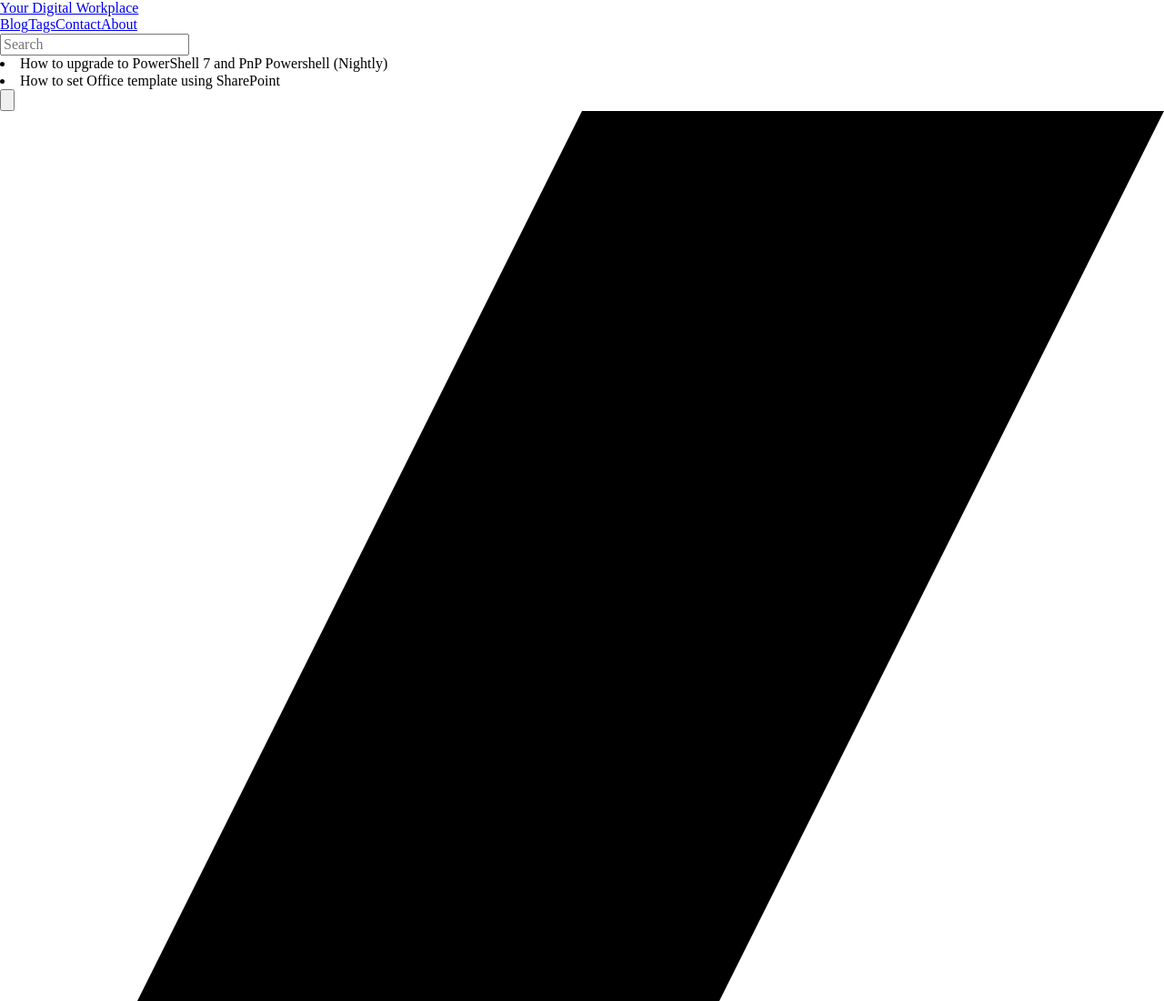
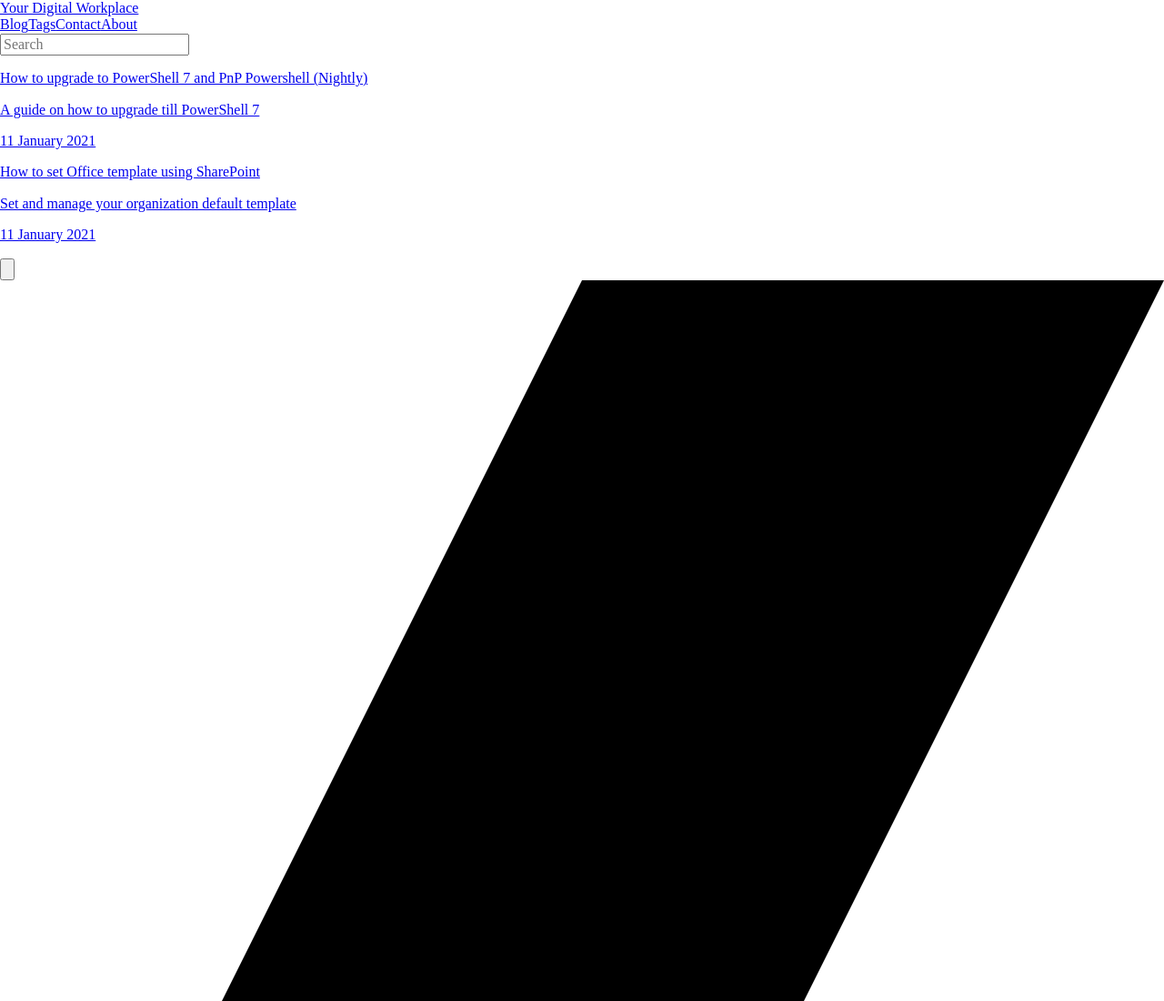
Before and after one commit to NicolasKheirallah/My-M365Blog, a Gatsby site: page / in a window 1280 px wide. Shown: the top 1100 px of the page at 91% size. Built offline with nearby package versions, Linux system fonts and the light colour scheme; Gatsby itself is replaced by a stand-in of ours; some packages are replaced by stand-ins of ours.

Commit message:
Fixed styling

```diff
--- a/src/components/navigation/navigationSearchBar.js
+++ b/src/components/navigation/navigationSearchBar.js
@@ -12,7 +12,7 @@ const NavigationSearchBar = () => {
           frontmatter {
             title
             description
-            date(formatString: "DD,MMMM, YYYY")
+            date(formatString: "DD MMMM YYYY")
             category
           }
           fields {
@@ -42,12 +42,6 @@ const NavigationSearchBar = () => {
     const posts = hasSearchResults
         ? filteredData
         : allPosts
-
-        console.log(posts);
-
-        {posts.map(({node}) => {
-          console.log(node)
-          })}
     return (
         <div class="navSearch">
             <input
@@ -56,17 +50,21 @@ const NavigationSearchBar = () => {
                 name="Search-field"
                 placeholder="Search"
                 onChange={handleInputChange}
-                class="dark:bg-gray-700 bg-opacity-40 rounded border border-gray-700 focus:ring-2 focus:shadow-lg text-base outline-none text-gray-100 py-1 px-3 transition-colors duration-200 ease-in-out"/>
-            <div class="navSearchResults container mx-auto w-full justify-between m-2 top-10 absolute h-auto hidden">
-                  <ui>
+                class="dark:bg-gray-700 bg-opacity-40 rounded-lg border border-gray-700 focus:ring-2 focus:shadow-lg text-base outline-none text-gray-100 py-1 px-3 transition-colors duration-200 ease-in-out"/>
+            <div class="navSearchResults flex py-5 justify-between absolute z-40 pr-5">
+                  <div class="overflow-hidden bg-white rounded-lg shadow-lg">
       {posts.map(({node}) => {
                             const {title, date, description, category} = node.frontmatter
                             const {slug} = node.fields
                             return (
-                              <li class="py-1"><a class="block font-bold text-base uppercase cursor-pointer">{title}</a></li>
+                              <a class="block group hover:bg-blue p-4 border-b hover:bg-gray-400" href={slug}>
+                                <p class="font-bold text-md text-black ">{title}</p>
+                                <p class="text-sm text-black">{description}</p>
+                                <p class="text-xs right-0 text-black">{date}</p>
+                                </a>
                             )
                         })}
-                </ui>
+                </div>
       </div>
         </div>
     )
```
Also changed, not shown: src/components/Navigation/navigationSearchBar.js (+10 -12 lines).
